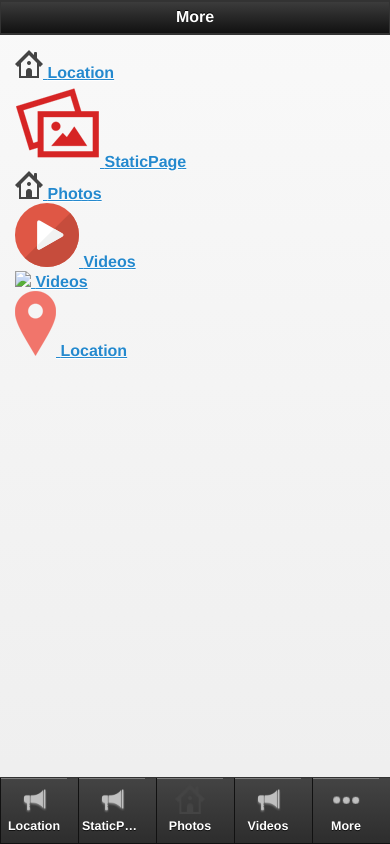
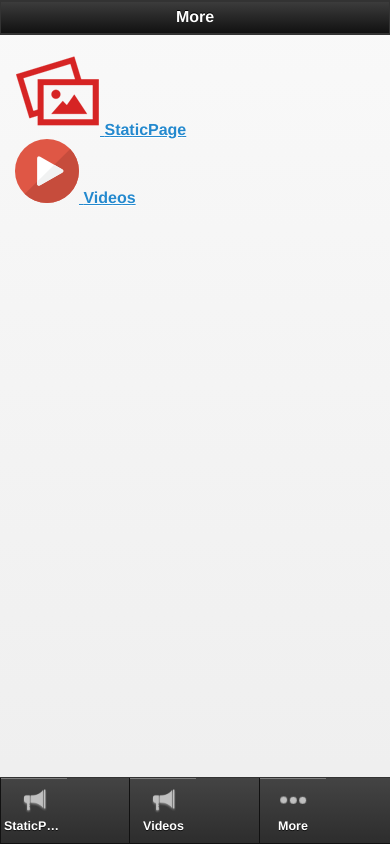
Before and after one commit to jarnailboparai/amitoj_4_addresspontadde_483, a plain HTML site: page more.html in a window 390 px wide. Drawn offline with Linux system fonts and the light colour scheme.

Commit message:
amitoj_4_addresspontadde_483

```diff
--- a/more.html
+++ b/more.html
@@ -95,15 +95,6 @@
                 <div class="grid_menu">
 
 			<div class="app_feature_list">
-			<a  rel="external" data-ajax="flase"  class="item link" href="location_2898.html">
-																	<img src="icon(2).png" />
-										</a>
-		<a  rel="external" data-ajax="flase"  href="location_2898.html">
-				<label>Location</label>
-		</a>
-	</div>
-
-			<div class="app_feature_list">
 			<a  rel="external" data-ajax="flase"  class="item link" href="staticpage_2899.html">
 																	<img src="images/staticpage.png " />
 										</a>
@@ -113,38 +104,11 @@
 	</div>
 
 			<div class="app_feature_list">
-			<a  rel="external" data-ajax="flase"  class="item link" href="photosub_2900.html">
-																	<img src="icon(2).png" />
-										</a>
-		<a  rel="external" data-ajax="flase"  href="photosub_2900.html">
-				<label>Photos</label>
-		</a>
-	</div>
-
-			<div class="app_feature_list">
 			<a  rel="external" data-ajax="flase"  class="item link" href="video_2901.html">
 																	<img src="images/video.png " />
 										</a>
 		<a  rel="external" data-ajax="flase"  href="video_2901.html">
 				<label>Videos</label>
-		</a>
-	</div>
-
-			<div class="app_feature_list">
-			<a  rel="external" data-ajax="flase"  class="item link" href="video_2902.html">
-																	<img src="icon(10).png" />
-										</a>
-		<a  rel="external" data-ajax="flase"  href="video_2902.html">
-				<label>Videos</label>
-		</a>
-	</div>
-
-			<div class="app_feature_list">
-			<a  rel="external" data-ajax="flase"  class="item link" href="location_2903.html">
-																	<img src="images/location.png " />
-										</a>
-		<a  rel="external" data-ajax="flase"  href="location_2903.html">
-				<label>Location</label>
 		</a>
 	</div>
 
@@ -158,9 +122,9 @@
 
 
 
-            <style> .nav-glyphish-example .ui-btn .ui-btn-inner { padding-top: 40px !important; width: 60px!important;}		.nav-glyphish-example .ui-btn .ui-icon { width: 30px!important; height: 30px!important; margin-left: -15px !important; box-shadow: none!important; -moz-box-shadow: none!important; -webkit-box-shadow: none!important; -webkit-border-radius: 0 !important; border-radius: 0 !important; }#tab1 .ui-icon { background:  url("icons_tech_1579.png") 50% 50% no-repeat; background-size: 50px 50px; }#tab2 .ui-icon { background:  url("icons_communication_1092.png") 50% 50% no-repeat; background-size: 50px 50px; }  a[href="video_2902.html"] .ui-icon { background:  url("icon(10).png") 50% 50% no-repeat !important;background-size: 30px 30px !important; }   a[href="photosub_2900.html"] .ui-icon { background:  url("icon(2).png") 50% 50% no-repeat !important;background-size: 30px 30px !important; }   a[href="location.html"] .ui-icon { background:  url("icon(2).png") 50% 50% no-repeat !important;background-size: 30px 30px !important; } #tab3 .ui-icon { background:  url("64Px_-_504-11.png") 50% 50% no-repeat; background-size: 30px 30px; }#tab4 .ui-icon { background:  url("64Px_-_504-210.png") 50% 50% no-repeat; background-size: 30px 30px; }#tab5 .ui-icon { background:  url("more.png") 50% 50% no-repeat; background-size: 30px 30px; }</style>
+            <style> .nav-glyphish-example .ui-btn .ui-btn-inner { padding-top: 40px !important; width: 60px!important;}		.nav-glyphish-example .ui-btn .ui-icon { width: 30px!important; height: 30px!important; margin-left: -15px !important; box-shadow: none!important; -moz-box-shadow: none!important; -webkit-box-shadow: none!important; -webkit-border-radius: 0 !important; border-radius: 0 !important; }#tab1 .ui-icon { background:  url("icons_tech_1579.png") 50% 50% no-repeat; background-size: 50px 50px; }#tab2 .ui-icon { background:  url("icons_communication_1092.png") 50% 50% no-repeat; background-size: 50px 50px; }#tab3 .ui-icon { background:  url("64Px_-_504-11.png") 50% 50% no-repeat; background-size: 30px 30px; }#tab4 .ui-icon { background:  url("64Px_-_504-210.png") 50% 50% no-repeat; background-size: 30px 30px; }#tab5 .ui-icon { background:  url("more.png") 50% 50% no-repeat; background-size: 30px 30px; }</style>
 
-            <div data-role="footer" data-position="fixed" class="nav-glyphish-example" data-id="myfooter" data-theme="a" data-tap-toggle="false"><div data-role="navbar" class="nav-glyphish-example"><ul><li><a href="location_2898.html" id="tab2" data-icon="custom" rel="external"  data-gourl="location_2898.html" class="" onclick="window.open('location_2898.html','_self', 'location=yes')">Location</a></li><li><a href="staticpage_2899.html" id="tab2" data-icon="custom" rel="external"  data-gourl="staticpage_2899.html" class="" onclick="window.open('staticpage_2899.html','_self', 'location=yes')">StaticPage</a></li><li><a href="photosub_2900.html" id="tab2" data-icon="custom" rel="external"  data-gourl="photosub_2900.html" class="" onclick="window.open('photosub_2900.html','_self', 'location=yes')">Photos</a></li><li><a href="video_2901.html" id="tab2" data-icon="custom" rel="external"  data-gourl="video_2901.html" class="" onclick="window.open('video_2901.html','_self', 'location=yes')">Videos</a></li><li><a href="more.html" id="tab5" data-icon="custom" rel="external">More</a></li></ul></div></div>
+            <div data-role="footer" data-position="fixed" class="nav-glyphish-example" data-id="myfooter" data-theme="a" data-tap-toggle="false"><div data-role="navbar" class="nav-glyphish-example"><ul><li><a href="staticpage_2899.html" id="tab2" data-icon="custom" rel="external"  data-gourl="staticpage_2899.html" class="" onclick="window.open('staticpage_2899.html','_self', 'location=yes')">StaticPage</a></li><li><a href="video_2901.html" id="tab2" data-icon="custom" rel="external"  data-gourl="video_2901.html" class="" onclick="window.open('video_2901.html','_self', 'location=yes')">Videos</a></li><li><a href="more.html" id="tab5" data-icon="custom" rel="external">More</a></li></ul></div></div>
 
         </div>
 
```
Also changed, not shown: index.html (+0 -36 lines).
